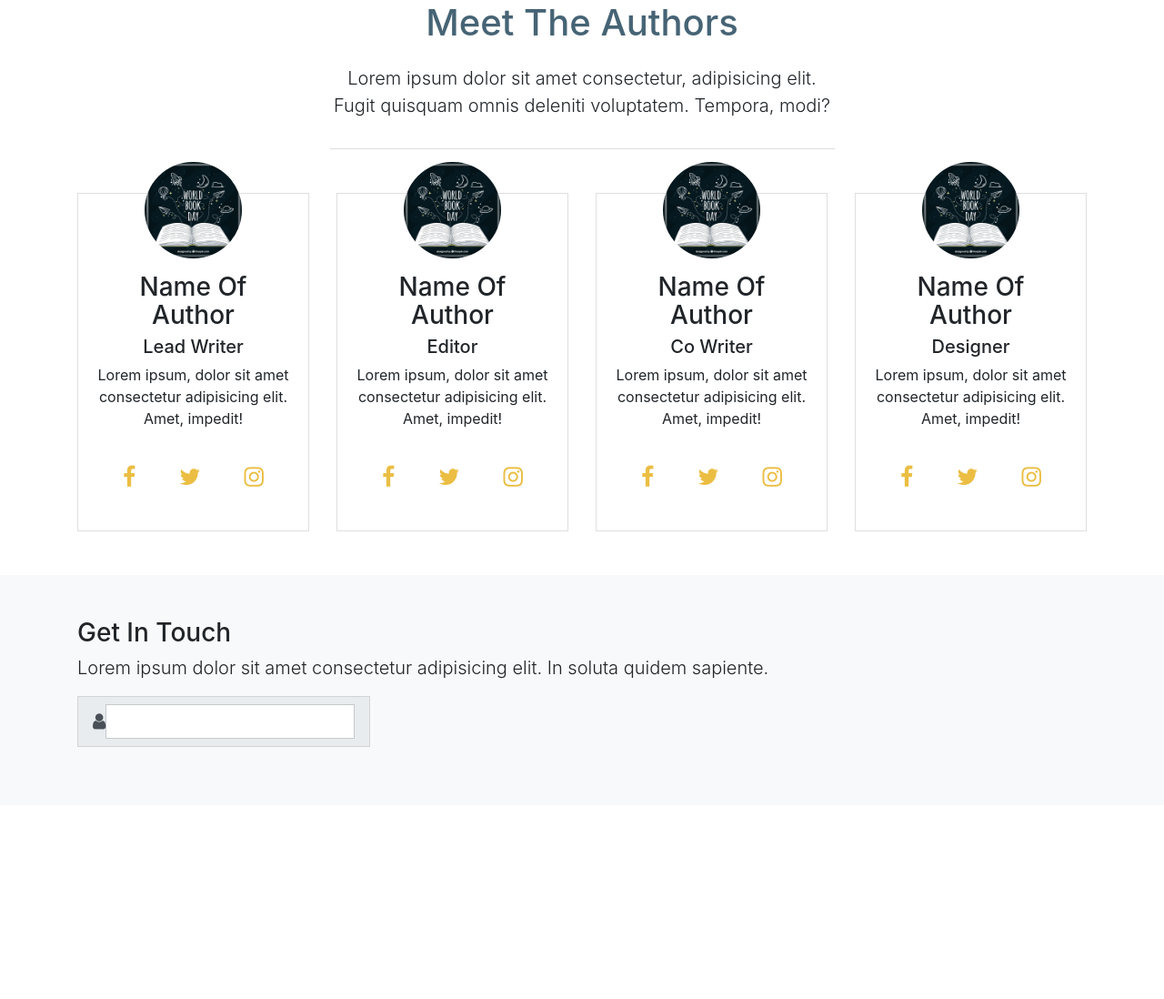
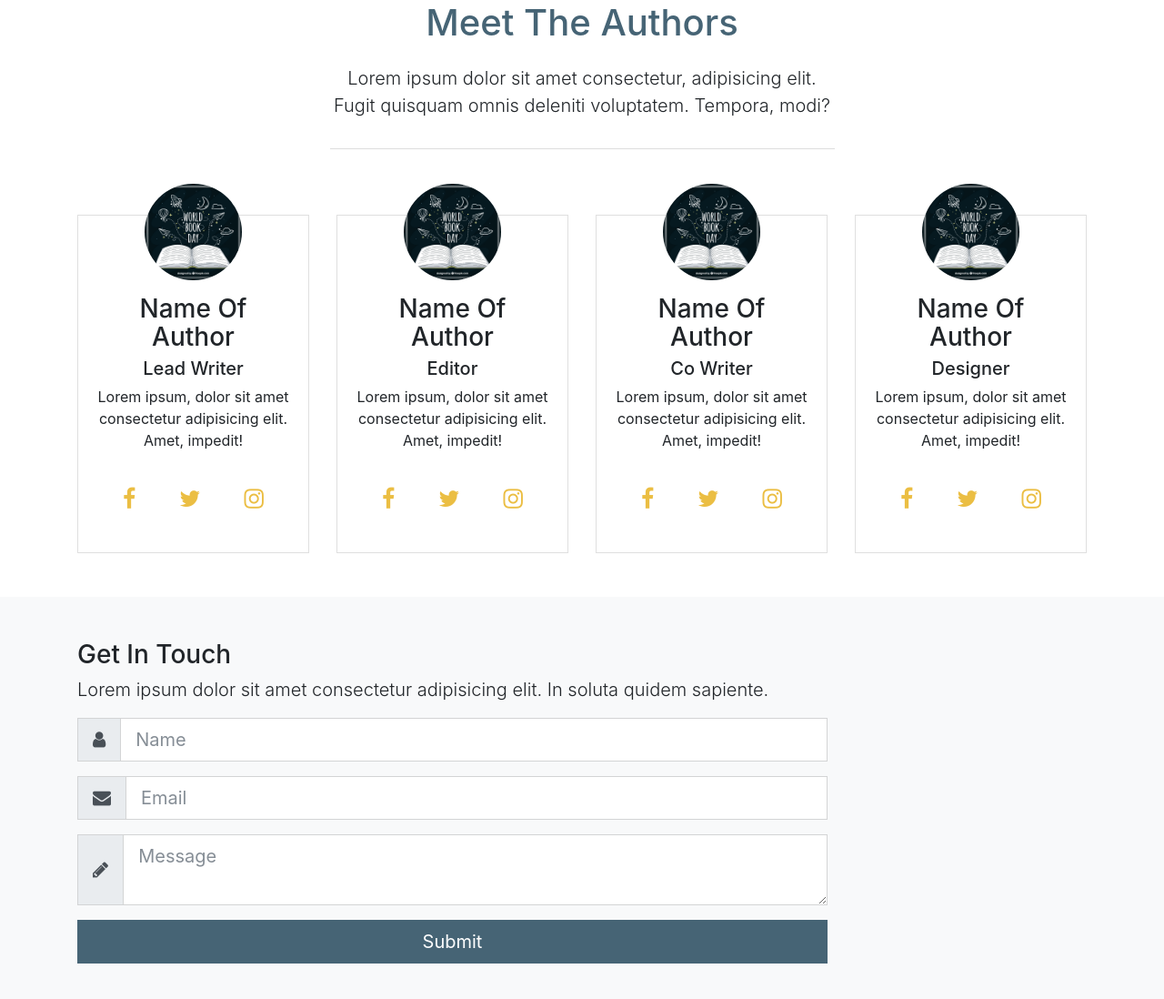
Before and after one commit to mmianchi/2nd-project, a website: page src/index.html in a window 1280 px wide. Shown: the part 1713-2811 px from the top of the page at 91% size. Before the commit the page ends 2598 px from the top, so only its background shows below. Drawn offline with Linux system fonts and the light colour scheme.

Commit message:
adjust get in touch

```diff
--- a/src/index.html
+++ b/src/index.html
@@ -193,7 +193,7 @@
           </div>
         </div>
         <div class="row">
-          <div class="col-md-6 col-lg-3">
+          <div class="col-md-6 col-lg-3 pt-4">
             <div class="card">
               <div class="card-body">
                 <img src="img/205.jpg" alt="person" class="img-fluid rounded-circle w-50 mb-3">
@@ -214,7 +214,7 @@
               </div>
             </div>
           </div>
-          <div class="col-md-6 col-lg-3">
+          <div class="col-md-6 col-lg-3 pt-4">
             <div class="card">
               <div class="card-body">
                 <img src="img/205.jpg" alt="person" class="img-fluid rounded-circle w-50 mb-3">
@@ -235,7 +235,7 @@
               </div>
             </div>
           </div>
-          <div class="col-md-6 col-lg-3">
+          <div class="col-md-6 col-lg-3 pt-4">
             <div class="card">
               <div class="card-body">
                 <img src="img/205.jpg" alt="person" class="img-fluid rounded-circle w-50 mb-3">
@@ -256,7 +256,7 @@
               </div>
             </div>
           </div>
-          <div class="col-md-6 col-lg-3">
+          <div class="col-md-6 col-lg-3 pt-4">
             <div class="card">
               <div class="card-body">
                 <img src="img/205.jpg" alt="person" class="img-fluid rounded-circle w-50 mb-3">
@@ -287,26 +287,37 @@
           <div class="col-lg-9">
             <h3>Get In Touch</h3>
             <p class="lead">Lorem ipsum dolor sit amet consectetur adipisicing elit. In soluta quidem sapiente.</p>
-          </div>
-          <div class="col-lg-9">
             <form>
               <div class="form-group">
                 <div class="input-group input-group-lg">
-                  <span class="input-group-addon">
-                    <i class="fa fa-user"></i>
-                    <input type="text" class="form-control">
-                  </span>
+                  <span class="input-group-addon"><i class="fa fa-user"></i></span>
+                  <input type="text" class="form-control" placeholder="Name">
                 </div>
               </div>
             </form>
-
+            <form>
+              <div class="form-group">
+                <div class="input-group input-group-lg">
+                  <span class="input-group-addon"><i class="fa fa-envelope"></i></span>
+                  <input type="email" class="form-control" placeholder="Email">
+                </div>
+              </div>
+            </form>
+            <form>
+              <div class="form-group">
+                <div class="input-group input-group-lg">
+                  <span class="input-group-addon"><i class="fa fa-pencil"></i></span>
+                  <textarea class="form-control" placeholder="Message" row="5"></textarea>
+                </div>
+              </div>
+              <input type="submit" value="Submit" class="btn btn-primary btn-block btn-lg">
+            </form>
+          </div>
+          <div class="col-lg-3">
+            <img src="" alt="" class="img-fluid">
           </div>
         </div>
       </div>
-
-
-
-
     </section>
 
 <!-- <photo:<a href="https://www.freepik.com/free-vector/circular-halftone-dots-vector-background_1725109.htm">Designed by Freepik</a> -->
```
